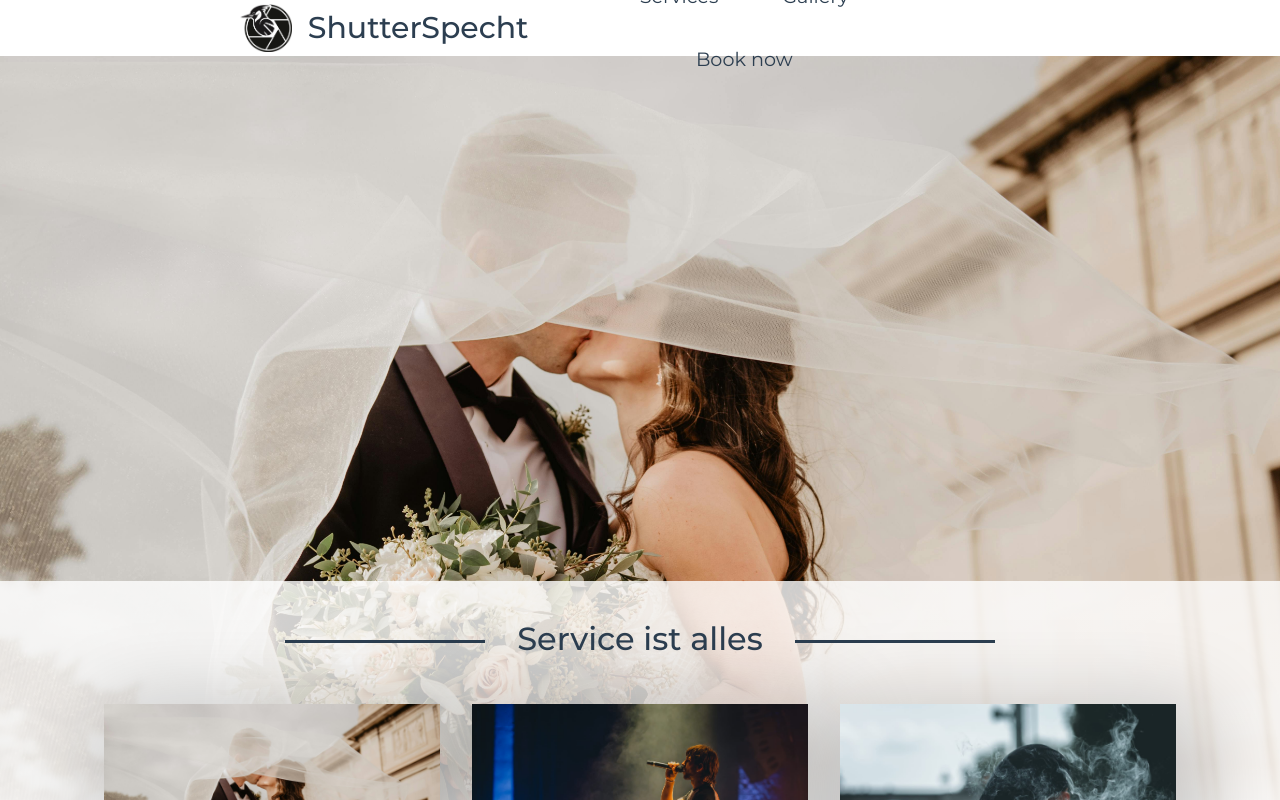
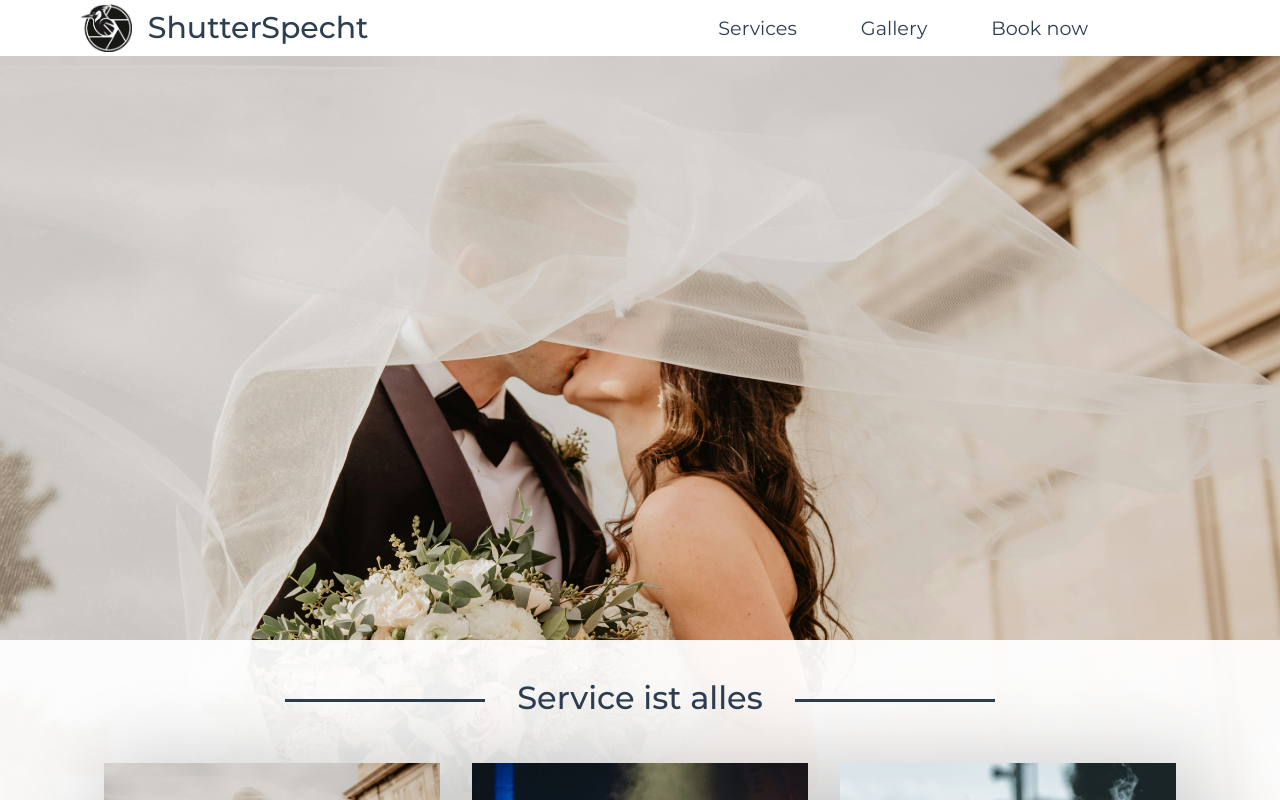
Before and after one commit to dkuehnl/shutter_specht, a Vue app in the folder frontend/: page / in a window 1280 px wide. Shown: the top 800 px of the page. Built offline with nearby package versions, Linux system fonts and the light colour scheme; a web font is replaced by a local one.

Commit message:
started with responsive design - mobile view

```diff
--- a/frontend/src/App.vue
+++ b/frontend/src/App.vue
@@ -1,4 +1,4 @@
-<script setup>
+<script>
 
 </script>
 
@@ -6,12 +6,13 @@
   <header>
     <div id="header">
       <div id="header_logo">
-        <img id="logo" src="./assets/Logo.png" alt="Logo ShutterSpecht"/>
+        <img src="./assets/Logo.png" alt="Logo ShutterSpecht"/>
         <a class="link" href="#">
           <h1 id="logo_name">ShutterSpecht</h1>
         </a>
       </div>
       <nav class="header_nav">
+        <button @click="menu_function()" class="header_nav__btn" aria-label="Menu">☰</button>
         <ul class="header_nav__ul">
           <li class="header_nav__li">
             <a href="#service" class="link header_nav__link">Services</a>
@@ -26,7 +27,8 @@
       </nav>
     </div>
   </header>
-  <section id="service_content">
+  <section id="section_service">
+    <div id="platzhalter"></div>
     <div id="service">
       <div class="container">
         <h2 class="section_heading">Service ist alles</h2>
@@ -135,6 +137,14 @@
 
 </template>
 
-<style>
-
-</style>
+<script lang="js">
+  export default {
+    methods: {
+      menu_function() {
+        console.log("Test");
+        const menu = document.querySelector('.header_nav__ul');
+        menu.classList.toggle('open');
+      }
+    }
+  };
+</script>
--- a/frontend/src/assets/main.css
+++ b/frontend/src/assets/main.css
@@ -12,23 +12,55 @@ html {
   font-family: "Montserrat", sans-serif;
 }
 
-@media (min-width: 1024px) {
-  /*body {
-    display: flex;
-    place-items: center;
-  }
-
-  #app {
-    display: grid;
-    grid-template-columns: 1fr 1fr;
-    padding: 0 2rem;
-  }*/
-}
-
 .link {
   text-decoration: none;
   color: inherit;
   cursor: pointer;
+}
+
+/*Header*/
+
+#header {
+  width: 100%;
+  background-color: white;
+  height: 3.5rem;
+  display: flex;
+  align-items: center;
+  justify-content: space-between;
+  padding-left: 1rem;
+  padding-top: 1rem;
+  padding-bottom: 1rem;
+  border-bottom: 0.1rem solid rgba(0,0,0,0.5);
+  box-shadow: 2rem -13rem 7rem 7rem rgba(0,0,0,1.1);
+}
+
+#header_logo {
+  display: flex;
+  height: 3rem;
+}
+
+#logo_name {
+  margin: 0;
+  margin-left: 1rem;
+  font-weight: 500;
+}
+
+@media (min-width: 62rem){
+  #header {
+    padding-left: 5rem;
+    padding-right: 10rem;
+    position: fixed;
+    z-index: 1000;
+    border-bottom: 0;
+    box-shadow: none;
+  }
+}
+
+@media (min-width: 87rem) {
+  #header {
+    padding-left: 15rem;
+    padding-right: 20rem;
+  }
 }
 
 .header_nav {
@@ -38,9 +70,20 @@ html {
 }
 
 .header_nav__ul {
-  margin: 0;
-  padding: 0;
-  text-align: center;
+  display: none;
+  flex-direction: column;
+  position: absolute;
+  top: 50px;
+  right: 20px;
+  width: 20rem;
+  z-index: 1000;
+  background-color: white;
+  border: 0.1rem solid grey;
+  border-radius: 0.5rem;
+}
+
+.open {
+  display: flex;
 }
 
 .header_nav__li {
@@ -59,54 +102,89 @@ html {
   text-shadow: 0 0 1rem rgba(0,0,0,0.5);
 }
 
-#header {
-  width: 100%;
-  background-color: white;
-  height: 3.5rem;
-  display: flex;
-  align-items: center;
-  justify-content: space-between;
-  padding-left: 15rem;
-  padding-right: 20rem;
-  position: fixed;
-  z-index: 1000;
+.header_nav__btn {
+  display: block;
+  font-size: 2rem;
+  background:none;
+  color: grey;
+  padding-right: 3rem;
+  border: none;
+  cursor: pointer;
 }
 
-#header_logo {
-  display: flex;
+@media (min-width: 62rem) {
+  .header_nav__btn {
+    display: none;
   }
 
-#logo_name {
+  .header_nav__ul {
+    display: block;
+    position: static;
     margin: 0;
-  margin-left: 1rem;
-  font-weight: 500;
+    padding: 0;
+    text-align: center;
+    background-color: rgba(0,0,0,0);
+    width: 100%;
+    border: 0;
   }
 
-#logo {
-  height: 3rem;
+  .header_nav__btn {
+    display: none;
+  }
 }
 
-#service_content {
-  height: 130vh;
+/*Section: Service*/
+
+#section_service {
+  min-height: 100vh;
+  background-color: rgb(255, 255, 255);
   position: relative;
+}
+
+@media (min-width: 48rem) {
+  #section_service{
+    background-image: url("./pictures/wedding.jpg");
+    background-repeat: no-repeat;
+    background-size: cover;
+    background-position: center;
+    display: flex;
+    flex-direction: column;
+    justify-content: space-between;
+  }
+}
+
+@media (min-width: 62rem) {
+  #section_service {
     background-image:
       linear-gradient(to bottom, rgba(255, 255, 255, 0) 80%, rgba(255, 255, 255, 1) 100%),
       url("./pictures/wedding.jpg");
-  background-repeat: no-repeat;
-  background-size: cover;
-  background-position: center;
+    min-height: 130vh;
+  }
 }
 
+#service {
+  padding-bottom: 3rem;
+}
+
+@media (min-width: 48rem) {
+  #service {
+    margin-top: 30rem;
+    padding-bottom: 6rem;
+    background-color: rgba(255, 255, 255, 0.7);
+  }
+
+}
+
+@media (min-width: 62rem) {
   #service {
     background-image:
     linear-gradient(to bottom,
       rgba(255, 255, 255, 0.8) 0%,
       rgba(255, 255, 255, 0.8) 40%,
       rgba(255, 255, 255, 1) 60%);
-  position: absolute;
     width: 100%;
-  bottom: 0;
-  padding-bottom: 6rem;
+    margin-top: 40rem;
+  }
 }
 
 #service:target {
@@ -129,6 +207,7 @@ html {
   font-weight: 500;
 }
 
+@media (min-width: 62rem) {
   .section_heading::before,
   .section_heading::after {
     content: "";
@@ -138,6 +217,7 @@ html {
     background-color: #2c3e50;
     vertical-align: middle;
     margin: 0 2rem;
+  }
 }
 
 .section_heading--gallery {
@@ -149,6 +229,7 @@ html {
   justify-content: center;
   flex-direction: row;
   flex-wrap: wrap;
+  align-items: flex-end;
   margin-left: -1rem;
   margin-right: -1rem;
 }
```
Lines whose indentation alone changed are shown as unchanged.
